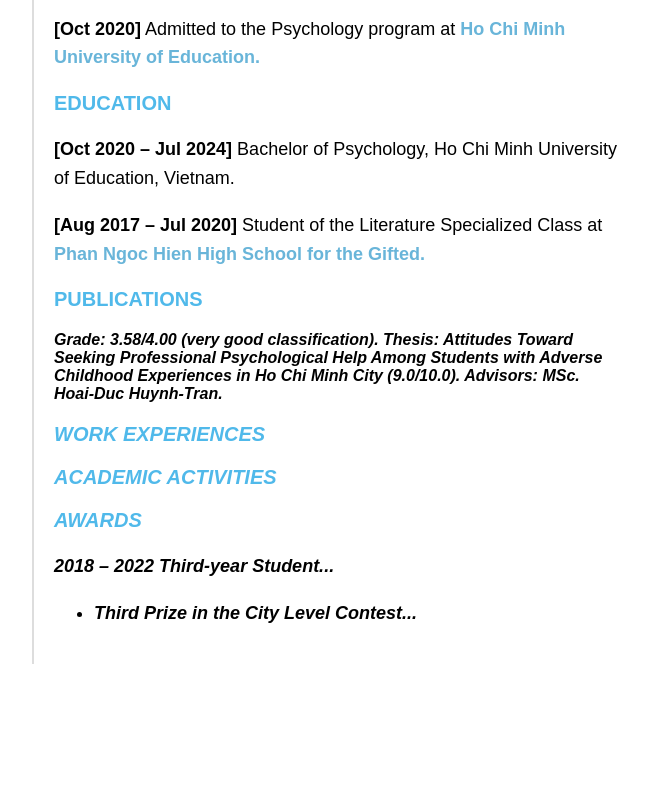
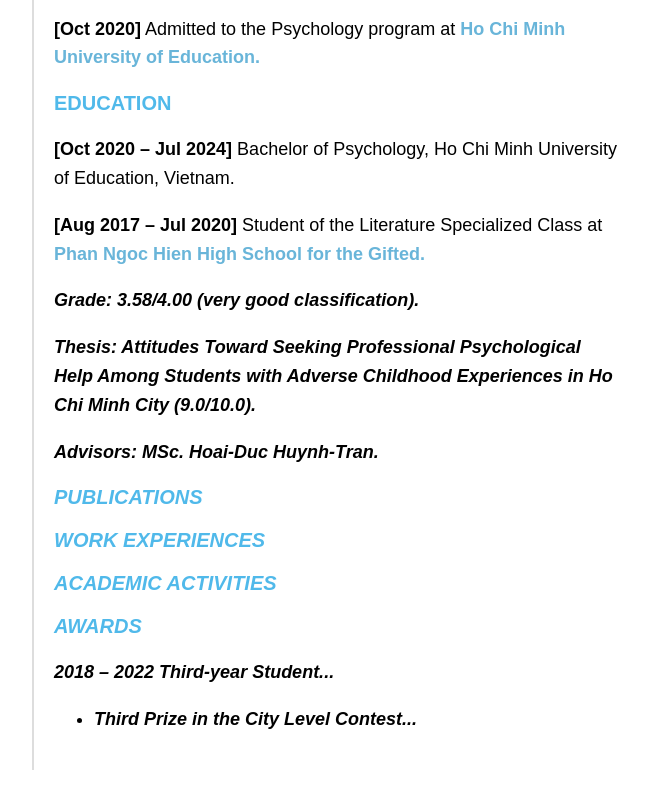
Before and after one commit to judy2510/Vy-Truc-Le, a plain HTML site: page index.html in a window 1280 px wide. Shown: the part 902-1692 px from the top of the page, without its empty margins (448-1096 px from the left). Before the commit the page ends 1586 px from the top, so only its background shows below. Drawn offline with Linux system fonts and the light colour scheme.

Commit message:
Update index.html

```diff
--- a/index.html
+++ b/index.html
@@ -119,10 +119,11 @@
         <h3 strong style="color: #50b9ea; ">EDUCATION</h3>
             <p><strong>[Oct 2020 – Jul 2024]</strong> Bachelor of Psychology, Ho Chi Minh University of Education, Vietnam. </p>
             <p><strong>[Aug 2017 – Jul 2020]</strong> Student of the Literature Specialized Class at <strong style="color: #69b5d9; ">Phan Ngoc Hien High School for the Gifted.</strong></p>
+                <p><i><strong>Grade:<strong> 3.58/4.00 (very good classification).<i><p>
+                <p><i><strong>Thesis:<strong> Attitudes Toward Seeking Professional Psychological Help Among Students with Adverse Childhood Experiences in Ho Chi Minh City (9.0/10.0).<i><p>
+                <p><i><strong>Advisors:<strong> MSc. Hoai-Duc Huynh-Tran.<i><p>
         <h3 strong style="color: #50b9ea; ">PUBLICATIONS</h3>
-            <i><strong>Grade:<strong> 3.58/4.00 (very good classification).<i>
-            <i><strong>Thesis:<strong> Attitudes Toward Seeking Professional Psychological Help Among Students with Adverse Childhood Experiences in Ho Chi Minh City (9.0/10.0).<i>
-            <i><strong>Advisors:<strong> MSc. Hoai-Duc Huynh-Tran.<i>
+
         <h3 strong style="color: #50b9ea; ">WORK EXPERIENCES</h3>
 
         <h3 strong style="color: #50b9ea; ">ACADEMIC ACTIVITIES</h3>
```
